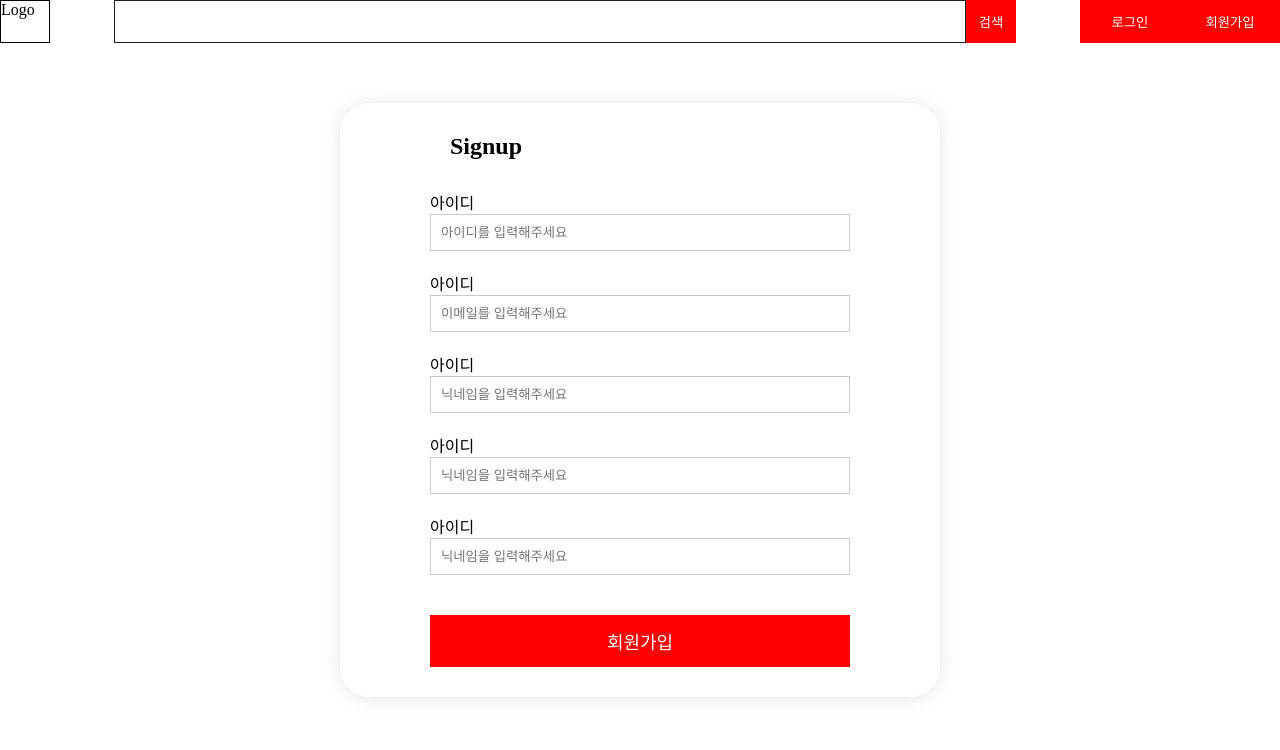
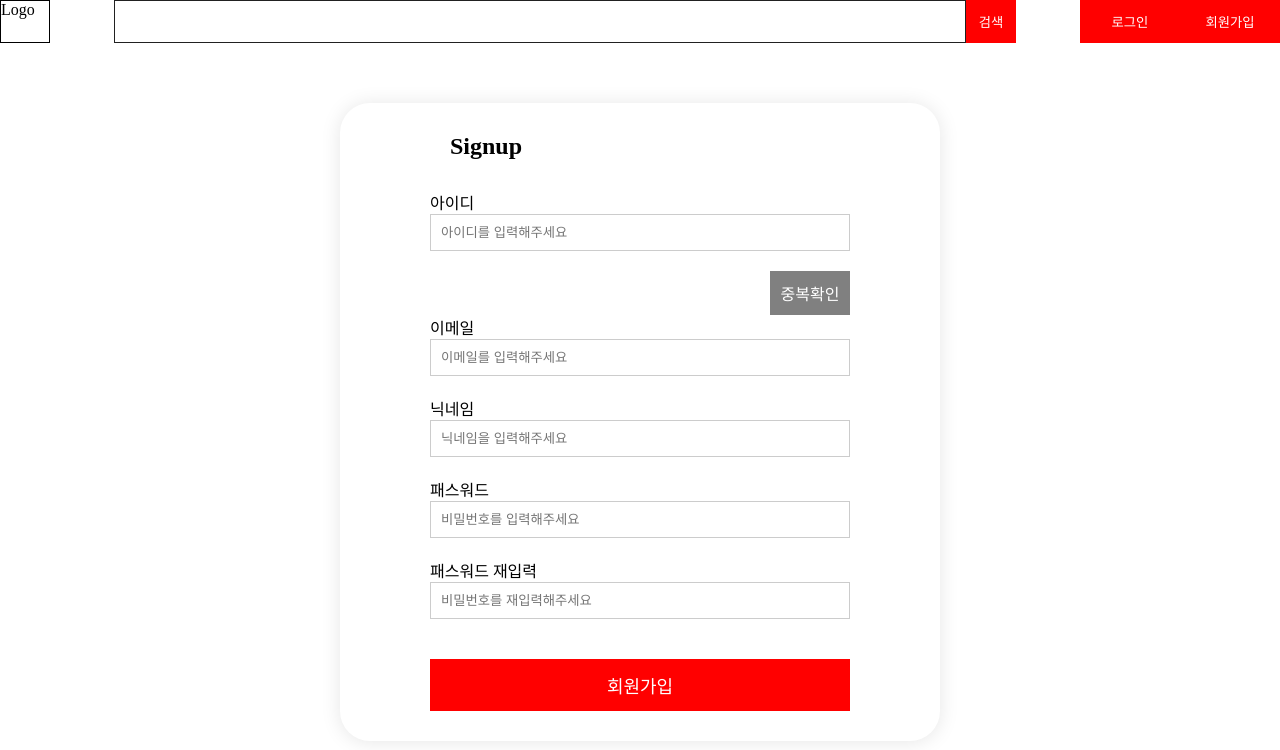
Before and after one commit to softwat/imageshare, a React (Create React App) app: page /signup in a window 1280 px wide. Shown: the top 750 px of the page. Built offline with nearby package versions, Linux system fonts and the light colour scheme.

Commit message:
api 적용중

```diff
--- a/src/components/TagList.js
+++ b/src/components/TagList.js
@@ -7,7 +7,6 @@ const TagList = (props) => {
     <React.Fragment>
       <TagListS>
         {tags.map((tag, idx) => {
-          console.log(tag);
           return <li key={idx}>#{tag}</li>;
         })}
       </TagListS>
--- a/src/pages/Create.js
+++ b/src/pages/Create.js
@@ -1,10 +1,17 @@
 import React from "react";
+import { useDispatch } from "react-redux";
 import styled from "styled-components";
 import ImgUpload from "../shared/ImgUpload";
 import ImgWrap from "../components/ImgWrap";
 import InputTag from "../element/InputTag";
 
+import { apis } from "../shared/api";
+
 const Create = () => {
+  const dispatch = useDispatch();
+  const createArti = () => {
+    apis.createArticle();
+  };
   return (
     <CreateStyle>
       <h2>이미지 업로드</h2>
@@ -13,7 +20,12 @@ const Create = () => {
       <div className="input_tag">
         <InputTag />
       </div>
-      <button>올리기</button>
+      <button
+        onClick={() => {
+          createArti();
+        }}>
+        올리기
+      </button>
     </CreateStyle>
   );
 };
--- a/src/pages/Login.js
+++ b/src/pages/Login.js
@@ -8,47 +8,45 @@ import BlockWrap from "../components/BlockWrap";
 const Login = () => {
   const dispatch = useDispatch();
   const [formInput, setFormInput] = React.useState({
-    login_id: "",
-    password: "",
+    id: "",
+    pwd: "",
   });
 
   // const [isLogin, setIsLogin] = React.useState(false);
-
   const onChange = (e) => {
-    const input_id = e.target.id;
-    const input_value = e.target.value;
+    const id = e.target.id;
+    const value = e.target.value;
 
     setFormInput({
       ...formInput,
-      [input_id]: input_value,
+      [id]: value,
     });
   };
 
   const loginClick = () => {
     //axios로 DB로 보낼 데이타
     //쿠키용
-    dispatch(userActions.loginAction({ user: "coco" }));
+    console.log(formInput);
+    dispatch(userActions.loginAction(formInput.id));
   };
 
   return (
     <BlockWrap>
       <LoginStyle>
         <h2>Login</h2>
-        <div>
-          <span>login</span>
-          <span>nonono</span>
-        </div>
         <div className="input_form">
           <Input
-            id="login_id"
+            id="id"
             type="text"
+            label="아이디"
             placeholder="아이디를 입력해주세요"
             onChange={onChange}
           />
           <Input
-            id="password"
+            id="pwd"
             type="password"
-            placeholder="패스워드를 입력해주세요"
+            label="비밀번호"
+            placeholder="비밀번호를 입력해주세요"
             onChange={onChange}
           />
         </div>
--- a/src/pages/SignUp.js
+++ b/src/pages/SignUp.js
@@ -1,18 +1,57 @@
 import React from "react";
+import { history } from "../redux/configureStore";
+import { apis } from "../shared/api";
+
+import { useDispatch, useSelector } from "react-redux";
+import { actionCreators as userActions } from "../redux/modules/user";
 import styled from "styled-components";
 import Input from "../element/Input";
 import BlockWrap from "../components/BlockWrap";
 import { LoginStyle } from "./Login";
+import { duration } from "moment";
+
 const SignUp = (props) => {
-  const [formInput, setFormInput] = React.useState({
-    login_id: "abc123",
-    email: "",
-    nickname: "",
-    password: "",
-  });
+  const dispatch = useDispatch();
+  const isOkUserId = useSelector((state) => state.user.user_id);
+  const [checkId, setCheckId] = React.useState(false);
+  const [formInput, setFormInput] = React.useState({});
 
-  const signUp = () => {
-    console.log(formInput);
+  const signUpClick = () => {
+    const { id, email, nickname, pwd, pwdCheck } = formInput;
+    if (!id) {
+      alert("아이디를 입력해주세요:)");
+      return;
+    } else if (checkId === false) {
+      alert("아이디 중복확인 해주세요");
+      return;
+    } else if (!email) {
+      alert("이메일을 입력해주세요:)");
+      return;
+    } else if (!nickname) {
+      alert("닉네임을 입력해주세요:)");
+      return;
+    } else if (!pwd) {
+      alert("비밀번호를 입력해주세요:)");
+      return;
+    } else if (!pwdCheck) {
+      alert("비밀번를 다시한번 입력해주세요:)");
+      return;
+    } else if (pwd !== pwdCheck) {
+      alert("비밀번호가 서로 같지 않습니다. :)");
+      return;
+    }
+    //dispatch(userActions.signUpDB(formInput));
+
+    apis
+      .signup(id, email, pwd, nickname)
+      .then(() => {
+        console.log("login success");
+        history.replace("/");
+      })
+      .catch((err) => {
+        console.log("no login so sad");
+        console.log(err);
+      });
   };
 
   const onChange = (e) => {
@@ -24,53 +63,69 @@ const SignUp = (props) => {
       [id]: value,
     });
   };
+
+  const idDupliCheck = () => {
+    console.log(formInput.id);
+    // dispatch(userActions.loginCheck(formInput.id));
+    apis
+      .loginCheck(formInput.id)
+      .then(() => {
+        console.log("good");
+      })
+      .catch(() => {
+        console.log("not good");
+      });
+    setCheckId(isOkUserId);
+  };
   return (
     <BlockWrap>
       <LoginStyle>
         <h2>Signup</h2>
         <Input
-          label="
-        아이디"
-          id="login_id"
+          label="아이디"
+          id="id"
           type="text"
           placeholder="아이디를 입력해주세요"
           onChange={onChange}
         />
+        <DupluBtn
+          className="duplicate_btn"
+          onClick={() => {
+            idDupliCheck();
+          }}>
+          중복확인
+        </DupluBtn>
         <Input
-          label="
-        아이디"
+          label="이메일"
           id="email"
           type="text"
           placeholder="이메일를 입력해주세요"
           onChange={onChange}
         />
         <Input
-          label="
-        아이디"
+          label="닉네임"
           id="nickname"
           type="text"
           placeholder="닉네임을 입력해주세요"
           onChange={onChange}
         />
         <Input
-          label="
-        아이디"
-          id="password"
+          label="패스워드"
+          id="pwd"
           type="text"
-          placeholder="닉네임을 입력해주세요"
+          placeholder="비밀번호를 입력해주세요"
           onChange={onChange}
         />
         <Input
-          label="
-        아이디"
-          id="re-password"
+          label="패스워드 재입력"
+          id="pwdCheck"
           type="text"
-          placeholder="닉네임을 입력해주세요"
+          placeholder="비밀번호를 재입력해주세요"
           onChange={onChange}
         />
         <button
           onClick={() => {
-            signUp();
+            signUpClick();
           }}>
           회원가입
         </button>
@@ -78,5 +133,16 @@ const SignUp = (props) => {
     </BlockWrap>
   );
 };
+const DupluBtn = styled.span`
+  display: flex;
+  justify-content: center;
+  width: 80px;
+  margin-left: auto;
+  padding: 10px;
+  color: #fff;
+  background-color: gray;
+  font-size: 16px;
+  cursor: pointer;
+`;
 
 export default SignUp;
--- a/src/redux/modules/user.js
+++ b/src/redux/modules/user.js
@@ -1,32 +1,64 @@
 import { createAction, handleActions } from "redux-actions";
 import produce from "immer";
 import { addCookie, delCookie } from "../../shared/cookie";
+import { apis } from "../../shared/api";
 
 const LOG_IN = "LOG_IN";
 const LOG_OUT = "LOG_OUT";
-const GET_USER = "GET_USER";
+const SET_USER = "SET_USER";
 
 const logIn = createAction(LOG_IN, (user) => ({ user }));
+const setUser = createAction(SET_USER, (user) => ({ user }));
 const logOut = createAction(LOG_OUT, (user) => ({ user }));
-const getUser = createAction(GET_USER, (user) => ({ user }));
 
 const initialState = {
   user: null,
-  is_login: false,
+  user_id: true,
+  is_login: true,
 };
 
 const loginAction = (user) => {
   return function (dispatch, getState, { history }) {
-    dispatch(logIn(user));
-    history.push("/detail");
+    dispatch(setUser(user));
+    // history.push("/detail");
+  };
+};
+
+const loginCheck = (id) => {
+  return function (dispatch) {
+    apis
+      .loginCheck(id)
+      .then((res) => {
+        dispatch(setUser({ user_id: true }));
+      })
+      .catch((err) => {
+        dispatch(setUser({ user_id: false }));
+        window.alert("이미 존재하는 아이디 또는 이메일입니다.");
+      });
+  };
+};
+
+const signUpDB = (id, email, pwd, nickname) => {
+  return function (dispatch, getState, { history }) {
+    apis
+      .signup(id, email, pwd, nickname)
+      .then(() => {
+        console.log("login success");
+        dispatch(setUser({ user: id }));
+        history.replace("/");
+      })
+      .catch((err) => {
+        console.log("no login so sad");
+        console.log(err);
+      });
   };
 };
 
 export default handleActions(
   {
-    [LOG_IN]: (state, action) =>
+    [SET_USER]: (state, action) =>
       produce(state, (draft) => {
-        addCookie("is_login", true);
+        addCookie("is_login", "success");
         draft.user = action.payload.user;
         draft.is_login = true;
       }),
@@ -36,16 +68,17 @@ export default handleActions(
         draft.user = null;
         draft.is_login = false;
       }),
-    [GET_USER]: (state, action) => produce(state, (draft) => {}),
   },
   initialState
 );
 
 const actionCreators = {
   logIn,
-  getUser,
+  setUser,
   logOut,
   loginAction,
+  signUpDB,
+  loginCheck,
 };
 
 export { actionCreators };
```
Also changed, not shown: src/components/Header.js (+10 -22 lines).
